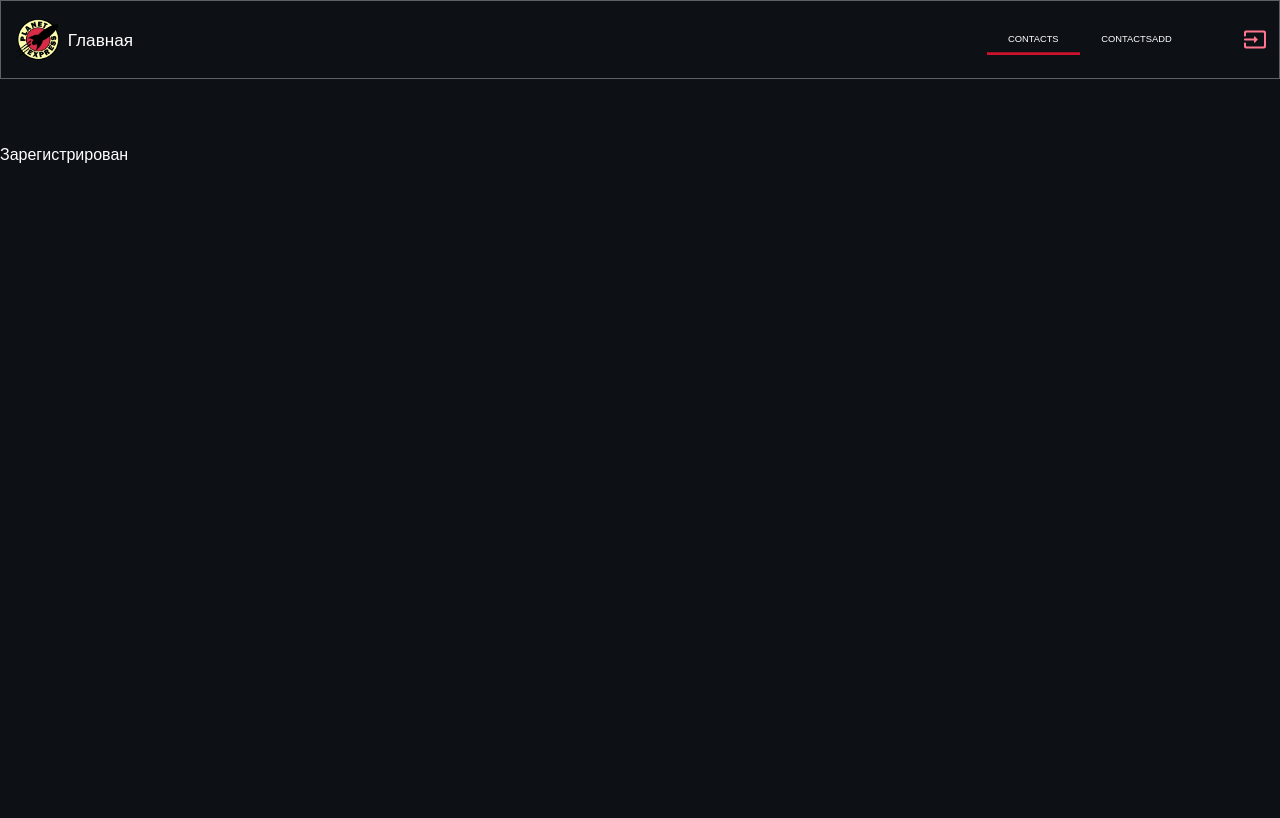
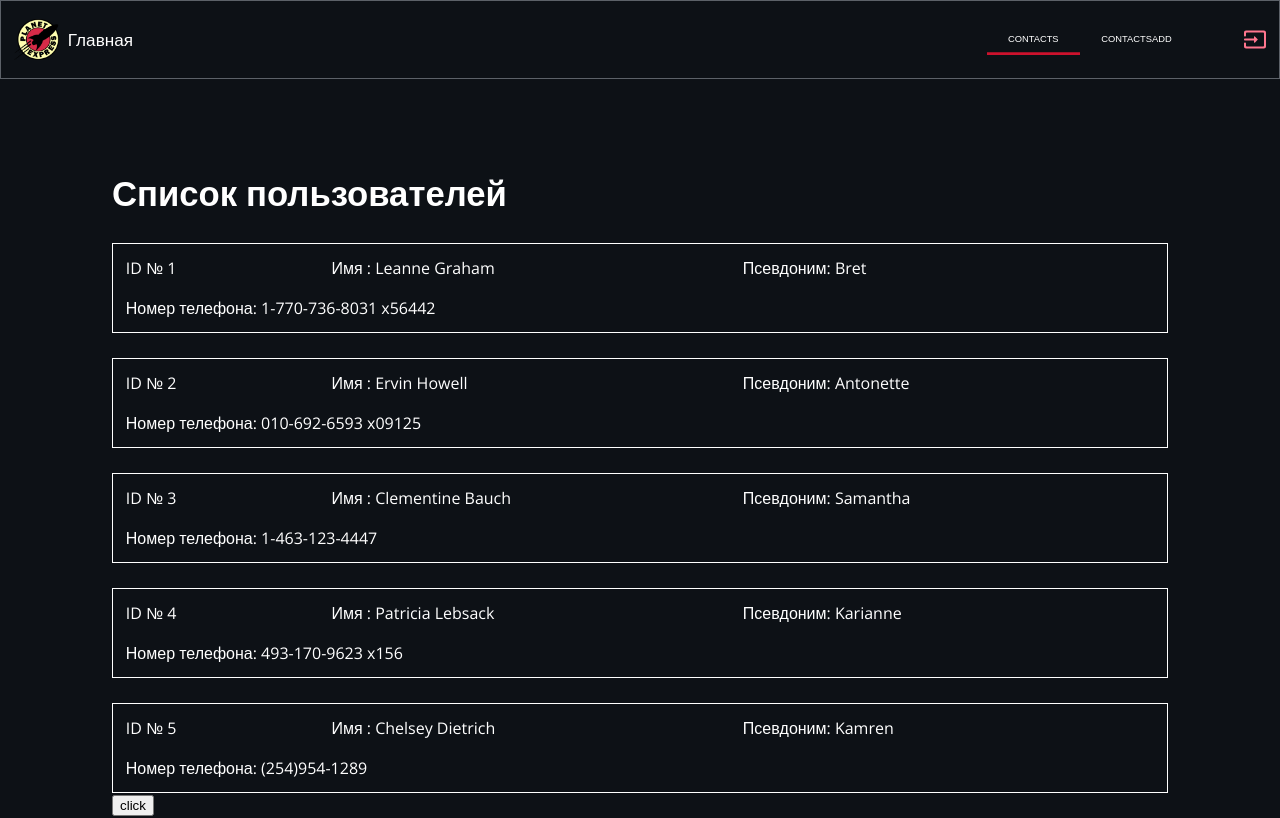
Before and after one commit to Lamardav/takeOff, a React (Create React App) app: page /contacts in a window 1280 px wide. Shown: the top 818 px of the page. Built offline with nearby package versions, Linux system fonts and the light colour scheme; data requests are answered from the project's data file; sample sign-in values are in the browser's storage.

Commit message:
пагинация

```diff
--- a/db.json
+++ b/db.json
@@ -255,74 +255,234 @@
       }
     },
     {
-      "email": "diman95350@gmail.com",
-      "password": "dimm1201",
-      "id": 11
+      "id": 11,
+      "name": "Leanne Graham",
+      "username": "Bret",
+      "email": "Sincere@april.biz",
+      "address": {
+        "street": "Kulas Light",
+        "suite": "Apt. 556",
+        "city": "Gwenborough",
+        "zipcode": "92998-3874",
+        "geo": {
+          "lat": "-37.3159",
+          "lng": "81.1496"
+        }
+      },
+      "phone": "1-770-736-8031 x56442",
+      "website": "hildegard.org",
+      "company": {
+        "name": "Romaguera-Crona",
+        "catchPhrase": "Multi-layered client-server neural-net",
+        "bs": "harness real-time e-markets"
+      }
     },
     {
-      "email": "diman95350@gmail.com",
-      "password": "dimm1201",
-      "id": 12
+      "id": 12,
+      "name": "Ervin Howell",
+      "username": "Antonette",
+      "email": "Shanna@melissa.tv",
+      "address": {
+        "street": "Victor Plains",
+        "suite": "Suite 879",
+        "city": "Wisokyburgh",
+        "zipcode": "90566-7771",
+        "geo": {
+          "lat": "-43.9509",
+          "lng": "-34.4618"
+        }
+      },
+      "phone": "010-692-6593 x09125",
+      "website": "anastasia.net",
+      "company": {
+        "name": "Deckow-Crist",
+        "catchPhrase": "Proactive didactic contingency",
+        "bs": "synergize scalable supply-chains"
+      }
     },
     {
-      "email": "diman95350@gmail.com",
-      "password": "dimm1201",
-      "id": 13
+      "id": 13,
+      "name": "Clementine Bauch",
+      "username": "Samantha",
+      "email": "Nathan@yesenia.net",
+      "address": {
+        "street": "Douglas Extension",
+        "suite": "Suite 847",
+        "city": "McKenziehaven",
+        "zipcode": "59590-4157",
+        "geo": {
+          "lat": "-68.6102",
+          "lng": "-47.0653"
+        }
+      },
+      "phone": "1-463-123-4447",
+      "website": "ramiro.info",
+      "company": {
+        "name": "Romaguera-Jacobson",
+        "catchPhrase": "Face to face bifurcated interface",
+        "bs": "e-enable strategic applications"
+      }
     },
     {
-      "email": "diman95350@gmail.com",
-      "password": "dimm1201",
-      "id": 14
+      "id": 14,
+      "name": "Patricia Lebsack",
+      "username": "Karianne",
+      "email": "Julianne.OConner@kory.org",
+      "address": {
+        "street": "Hoeger Mall",
+        "suite": "Apt. 692",
+        "city": "South Elvis",
+        "zipcode": "53919-4257",
+        "geo": {
+          "lat": "29.4572",
+          "lng": "-164.2990"
+        }
+      },
+      "phone": "493-170-9623 x156",
+      "website": "kale.biz",
+      "company": {
+        "name": "Robel-Corkery",
+        "catchPhrase": "Multi-tiered zero tolerance productivity",
+        "bs": "transition cutting-edge web services"
+      }
     },
     {
-      "email": "diman95350@gmail.com",
-      "password": "dimm1201",
-      "id": 15
+      "id": 15,
+      "name": "Chelsey Dietrich",
+      "username": "Kamren",
+      "email": "Lucio_Hettinger@annie.ca",
+      "address": {
+        "street": "Skiles Walks",
+        "suite": "Suite 351",
+        "city": "Roscoeview",
+        "zipcode": "33263",
+        "geo": {
+          "lat": "-31.8129",
+          "lng": "62.5342"
+        }
+      },
+      "phone": "(254)954-1289",
+      "website": "demarco.info",
+      "company": {
+        "name": "Keebler LLC",
+        "catchPhrase": "User-centric fault-tolerant solution",
+        "bs": "revolutionize end-to-end systems"
+      }
     },
     {
-      "email": "diman95350@gmail.com",
-      "password": "dimm1201",
-      "id": 16
+      "id": 16,
+      "name": "Mrs. Dennis Schulist",
+      "username": "Leopoldo_Corkery",
+      "email": "Karley_Dach@jasper.info",
+      "address": {
+        "street": "Norberto Crossing",
+        "suite": "Apt. 950",
+        "city": "South Christy",
+        "zipcode": "23505-1337",
+        "geo": {
+          "lat": "-71.4197",
+          "lng": "71.7478"
+        }
+      },
+      "phone": "1-477-935-8478 x6430",
+      "website": "ola.org",
+      "company": {
+        "name": "Considine-Lockman",
+        "catchPhrase": "Synchronised bottom-line interface",
+        "bs": "e-enable innovative applications"
+      }
     },
     {
-      "email": "diman95350@gmail.com",
-      "password": "dimm1201",
-      "id": 17
+      "id": 17,
+      "name": "Kurtis Weissnat",
+      "username": "Elwyn.Skiles",
+      "email": "Telly.Hoeger@billy.biz",
+      "address": {
+        "street": "Rex Trail",
+        "suite": "Suite 280",
+        "city": "Howemouth",
+        "zipcode": "58804-1099",
+        "geo": {
+          "lat": "24.8918",
+          "lng": "21.8984"
+        }
+      },
+      "phone": "210.067.6132",
+      "website": "elvis.io",
+      "company": {
+        "name": "Johns Group",
+        "catchPhrase": "Configurable multimedia task-force",
+        "bs": "generate enterprise e-tailers"
+      }
     },
     {
-      "email": "diman95350@gmail.com",
-      "password": "dimm1201",
-      "id": 18
+      "id": 18,
+      "name": "Nicholas Runolfsdottir V",
+      "username": "Maxime_Nienow",
+      "email": "Sherwood@rosamond.me",
+      "address": {
+        "street": "Ellsworth Summit",
+        "suite": "Suite 729",
+        "city": "Aliyaview",
+        "zipcode": "45169",
+        "geo": {
+          "lat": "-14.3990",
+          "lng": "-120.7677"
+        }
+      },
+      "phone": "586.493.6943 x140",
+      "website": "jacynthe.com",
+      "company": {
+        "name": "Abernathy Group",
+        "catchPhrase": "Implemented secondary concept",
+        "bs": "e-enable extensible e-tailers"
+      }
     },
     {
-      "email": "diman95350@gmail.com",
-      "password": "dimm1201",
-      "id": 19
+      "id": 19,
+      "name": "Glenna Reichert",
+      "username": "Delphine",
+      "email": "Chaim_McDermott@dana.io",
+      "address": {
+        "street": "Dayna Park",
+        "suite": "Suite 449",
+        "city": "Bartholomebury",
+        "zipcode": "76495-3109",
+        "geo": {
+          "lat": "24.6463",
+          "lng": "-168.8889"
+        }
+      },
+      "phone": "(775)976-6794 x41206",
+      "website": "conrad.com",
+      "company": {
+        "name": "Yost and Sons",
+        "catchPhrase": "Switchable contextually-based project",
+        "bs": "aggregate real-time technologies"
+      }
     },
     {
-      "email": "diman95350@gmail.com",
-      "password": "dimm1201",
-      "id": 20
-    },
-    {
-      "email": "diman95350@gmail.com",
-      "password": "dimm1201",
-      "id": 21
-    },
-    {
-      "email": "diman95350@gmail.com",
-      "password": "dimm1201",
-      "id": 22
-    },
-    {
-      "email": "diman95350@gmail.com",
-      "password": "dimm1201",
-      "id": 23
-    },
-    {
-      "email": "diman95350@gmail.com",
-      "password": "dimm1201",
-      "id": 24
+      "id": 20,
+      "name": "Clementina DuBuque",
+      "username": "Moriah.Stanton",
+      "email": "Rey.Padberg@karina.biz",
+      "address": {
+        "street": "Kattie Turnpike",
+        "suite": "Suite 198",
+        "city": "Lebsackbury",
+        "zipcode": "31428-2261",
+        "geo": {
+          "lat": "-38.2386",
+          "lng": "57.2232"
+        }
+      },
+      "phone": "024-648-3804",
+      "website": "ambrose.net",
+      "company": {
+        "name": "Hoeger LLC",
+        "catchPhrase": "Centralized empowering task-force",
+        "bs": "target end-to-end models"
+      }
     }
   ],
   "profile": {
--- /dev/null
+++ b/src/api/dto/IPagination.ts
@@ -0,0 +1,3 @@
+export interface IPagination {
+  pageSize: number;
+}
--- a/src/components/footer/footer.tsx
+++ b/src/components/footer/footer.tsx
@@ -8,7 +8,7 @@ export const Footer = () => {
 
 const Content = styled.footer`
   color: ${theme.colors.white};
-  min-height: 5vh;
+  min-height: 20vh;
   background: ${theme.colors.blackLight};
   display: flex;
   justify-content: center;
@@ -16,11 +16,11 @@ const Content = styled.footer`
   font-size: 1vw;
   @media screen and (max-width: ${theme.rubberSize.desktop}) {
     min-height: auto;
-    padding: 4vw 0;
+    padding: 18vw 0;
     font-size: 2vw;
   }
   @media screen and (max-width: ${theme.rubberSize.tablet}) {
-    padding: 7vw 0;
+    padding: 22vw 0;
     font-size: 4vw;
   }
 `;
--- /dev/null
+++ b/src/components/userCard/userCard.tsx
@@ -0,0 +1,37 @@
+import React from "react";
+import styled from "styled-components";
+import { IContact } from "../../api/dto/IContact";
+import { theme } from "../../assets/theme/theme";
+
+export const UserCard = ({ id, name, phone, username }: IContact) => {
+  return (
+    <Content>
+      <Id>ID № {id}</Id>
+      <Name>Имя : {name}</Name>
+      <UserName>Псевдоним: {username}</UserName>
+      <Phone>Номер телефона: {phone}</Phone>
+    </Content>
+  );
+};
+
+const Content = styled.div`
+  display: grid;
+  grid-template-columns: 1fr 1fr 1fr 1fr 1fr;
+  grid-row-gap: 1.4vw;
+  border: 1px solid ${theme.colors.white};
+  padding: 1vw;
+`;
+
+const Id = styled.div``;
+
+const Name = styled.div`
+  grid-column: span 2;
+`;
+
+const UserName = styled.div`
+  grid-column: span 2;
+`;
+
+const Phone = styled.div`
+  grid-column: span 5;
+`;
--- /dev/null
+++ b/src/componentsPage/pageContacts/contactsList.tsx
@@ -0,0 +1,52 @@
+import React, { useEffect } from "react";
+import styled from "styled-components";
+import { UserCard } from "../../components/userCard/userCard";
+import { useAppDispatch, useAppSelector } from "../../core/redux/store/store";
+import { contactsSelectors } from "../../core/redux/selectors/contactsSelector";
+import { contactsDispatches } from "../../core/redux/thunk/contactsThunk";
+import { usePaginationHandler } from "../../helpers/usePaginationHandler/usePaginationHandler";
+
+export const ContactsList = () => {
+  const dispatch = useAppDispatch();
+  const contacts = useAppSelector(contactsSelectors.contacts);
+
+  useEffect(() => {
+    dispatch(contactsDispatches.getContacts({ pageSize: 5 }));
+  }, [dispatch]);
+
+  const pag = usePaginationHandler({ action: contactsDispatches.getContacts });
+
+  return (
+    <Container>
+      <Title>Список пользователей</Title>
+      <Content>
+        {contacts.map((item, index) => (
+          <UserCard
+            key={`${index + index}`}
+            id={item.id}
+            name={item.name}
+            phone={item.phone}
+            username={item.username}
+          />
+        ))}
+      </Content>
+      <button onClick={() => pag({ pageSize: 10 }, null)}>click</button>
+    </Container>
+  );
+};
+
+const Container = styled.div`
+  width: 82.5vw;
+  margin: 0 auto;
+`;
+
+const Title = styled.h1`
+  margin: 2.08vw 0;
+  font-size: 2.71vw;
+`;
+
+const Content = styled.div`
+  display: flex;
+  flex-direction: column;
+  grid-row-gap: 2vw;
+`;
--- /dev/null
+++ b/src/helpers/usePaginationHandler/usePaginationHandler.tsx
@@ -0,0 +1,15 @@
+import { useDispatch } from "react-redux";
+import { useCallback } from "react";
+import { IPagination } from "../../api/dto/IPagination";
+import { AnyAction } from "@reduxjs/toolkit";
+
+export const usePaginationHandler = ({ action }: Pick<AnyAction, "action">) => {
+  const dispatch = useDispatch();
+
+  return useCallback(
+    (changedPagination: IPagination, _: any) => {
+      dispatch(action({ pageSize: changedPagination.pageSize || 5 }));
+    },
+    [action, dispatch]
+  );
+};
--- a/src/pages/contacts/contacts.tsx
+++ b/src/pages/contacts/contacts.tsx
@@ -1,7 +1,12 @@
 import React from "react";
+import { ContactsList } from "../../componentsPage/pageContacts/contactsList";
 
 const Contacts = () => {
-  return <div>Зарегистрирован</div>;
+  return (
+    <div>
+      <ContactsList />
+    </div>
+  );
 };
 
 export default Contacts;
```
Also changed, not shown: src/api/fetches/contacts/contactsFetches.ts (+8 -2 lines), src/componentsPage/pageSignIn/signInForm.tsx (+3 -13 lines).
